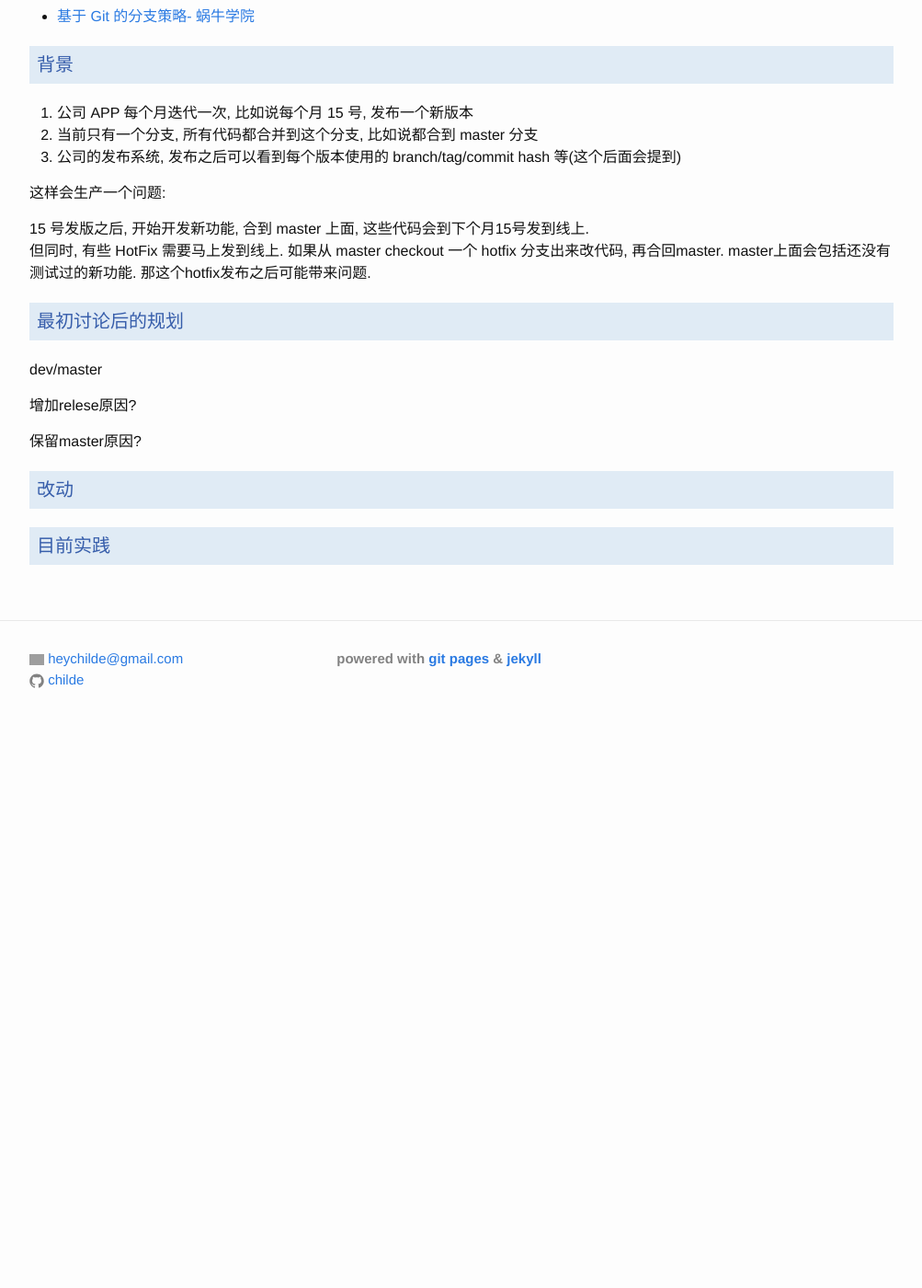
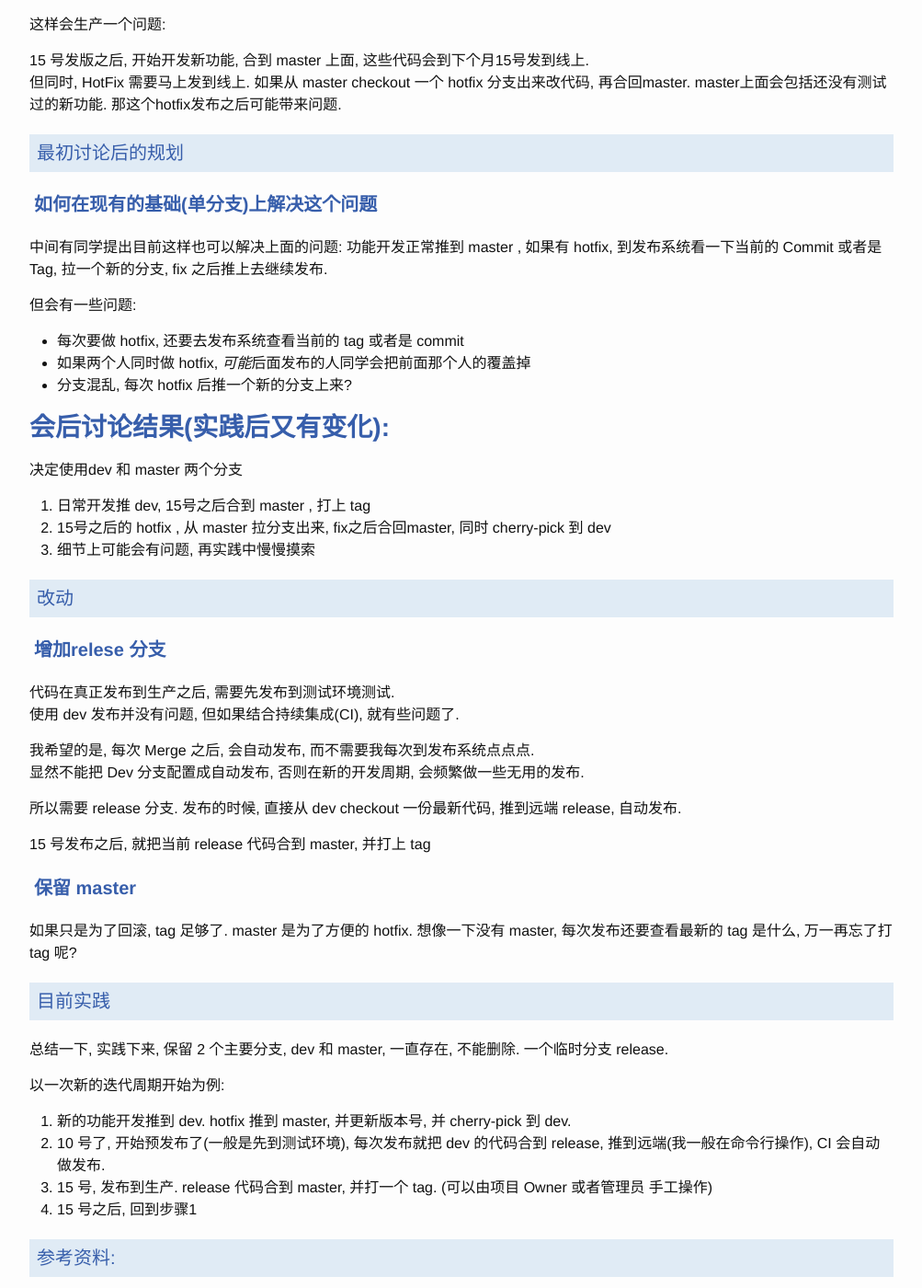
Before and after one commit to childe/ohmycat, a Jekyll site: the page built from _posts/2019-11-27-git-flow-practice.md, in a window 1280 px wide and 1400 px high, scrolled down 358 px. Shown: the whole window at 92% size, without its empty margins (138-1141 px from the left). Built offline with Jekyll 4.4.1, drawn with Linux system fonts in a browser that asks for light colours; our own code applies the rules of GitHub Pages for plain Markdown files; before the commit the page ends 1168 px from its top, so only the background shows below that; some of the changed text lies outside the part shown; grey boxes are pictures that could not be loaded.

Commit message:
modified:   _posts/2019-11-27-git-flow-practice.md

```diff
--- a/_posts/2019-11-27-git-flow-practice.md
+++ b/_posts/2019-11-27-git-flow-practice.md
@@ -3,15 +3,6 @@
 date: 2019-11-27T15:16:55+0800
 
 ---
-
-## 参考资料:
-
-- [Git 分支管理规范](https://juejin.im/post/5d82e1f3e51d4561d044cd88)
-
-- [Git分支管理策略 - 阮一峰](http://www.ruanyifeng.com/blog/2012/07/git.html)
-
-- [基于 Git 的分支策略- 蜗牛学院](https://zhuanlan.zhihu.com/p/50063660)
-
 
 ## 背景
 
@@ -22,18 +13,61 @@ date: 2019-11-27T15:16:55+0800
 这样会生产一个问题:
 
 15 号发版之后, 开始开发新功能, 合到 master 上面, 这些代码会到下个月15号发到线上.
-但同时, 有些 HotFix 需要马上发到线上. 如果从 master checkout 一个 hotfix 分支出来改代码, 再合回master. master上面会包括还没有测试过的新功能. 那这个hotfix发布之后可能带来问题.
+但同时, HotFix 需要马上发到线上. 如果从 master checkout 一个 hotfix 分支出来改代码, 再合回master. master上面会包括还没有测试过的新功能. 那这个hotfix发布之后可能带来问题.
 
 ## 最初讨论后的规划
 
-dev/master
+### 如何在现有的基础(单分支)上解决这个问题
 
-增加relese原因?
+中间有同学提出目前这样也可以解决上面的问题: 功能开发正常推到 master , 如果有 hotfix, 到发布系统看一下当前的 Commit 或者是 Tag, 拉一个新的分支, fix 之后推上去继续发布.
 
-保留master原因?
+但会有一些问题:
+
+- 每次要做 hotfix, 还要去发布系统查看当前的 tag 或者是 commit
+- 如果两个人同时做 hotfix, *可能*后面发布的人同学会把前面那个人的覆盖掉
+- 分支混乱, 每次 hotfix 后推一个新的分支上来?
+
+# 会后讨论结果(实践后又有变化):
+
+决定使用dev 和 master 两个分支
+
+1. 日常开发推 dev, 15号之后合到 master , 打上 tag
+2. 15号之后的 hotfix , 从 master 拉分支出来, fix之后合回master, 同时 cherry-pick 到 dev
+3. 细节上可能会有问题, 再实践中慢慢摸索
 
 
 ## 改动
 
+### 增加relese 分支
+
+代码在真正发布到生产之后, 需要先发布到测试环境测试.
+使用 dev 发布并没有问题, 但如果结合持续集成(CI), 就有些问题了.
+
+我希望的是, 每次 Merge 之后, 会自动发布, 而不需要我每次到发布系统点点点.
+显然不能把 Dev 分支配置成自动发布, 否则在新的开发周期, 会频繁做一些无用的发布.
+
+所以需要 release 分支. 发布的时候, 直接从 dev checkout 一份最新代码, 推到远端 release, 自动发布.
+
+15 号发布之后, 就把当前 release 代码合到 master, 并打上 tag
+
+### 保留 master
+
+如果只是为了回滚, tag 足够了. master 是为了方便的 hotfix. 想像一下没有 master, 每次发布还要查看最新的 tag 是什么, 万一再忘了打 tag 呢?
 
 ## 目前实践
+
+总结一下, 实践下来, 保留 2 个主要分支, dev 和 master, 一直存在, 不能删除. 一个临时分支 release.
+
+以一次新的迭代周期开始为例:
+
+1. 新的功能开发推到 dev. hotfix 推到 master, 并更新版本号, 并 cherry-pick 到 dev.
+2. 10 号了, 开始预发布了(一般是先到测试环境), 每次发布就把 dev 的代码合到 release, 推到远端(我一般在命令行操作), CI 会自动做发布.
+3. 15 号, 发布到生产. release 代码合到 master, 并打一个 tag. (可以由项目 Owner 或者管理员 手工操作)
+4. 15 号之后, 回到步骤1
+
+## 参考资料:
+
+- [Git 分支管理规范](https://juejin.im/post/5d82e1f3e51d4561d044cd88)
+- [Git 分支管理策略 - 阮一峰](http://www.ruanyifeng.com/blog/2012/07/git.html)
+- [基于 Git 的分支策略- 蜗牛学院](https://zhuanlan.zhihu.com/p/50063660)
+- [语义化版本](https://semver.org/lang/zh-CN/)
```
